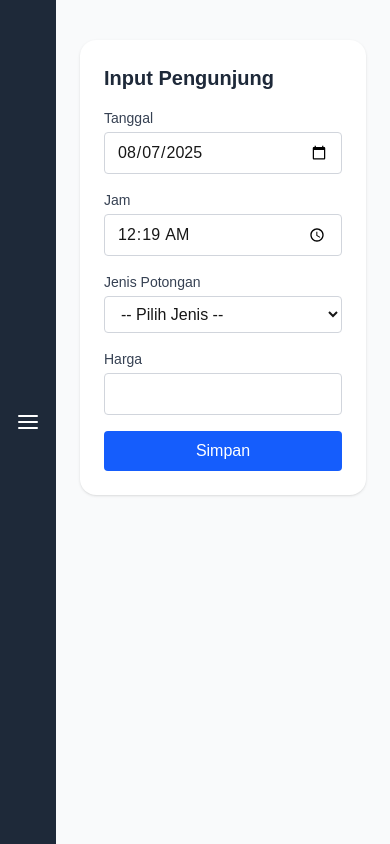
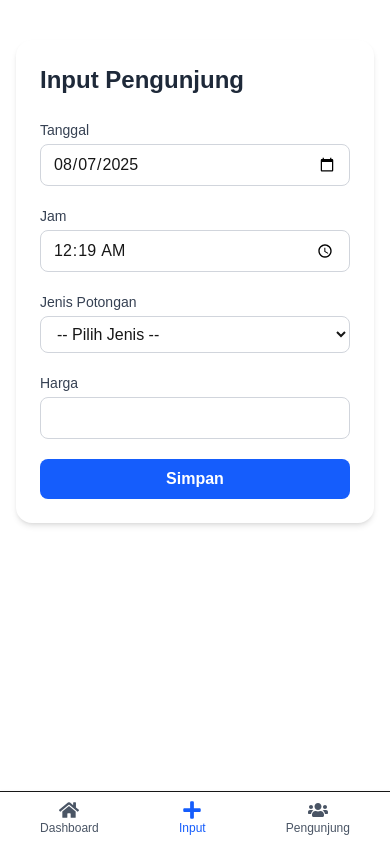
Before and after one commit to dewanda24/pangkas-anugrah, a Next.js app: page /input in a window 390 px wide. Built offline with nearby package versions, Linux system fonts and the light colour scheme; no server answers.

Commit message:
update fitur Navigasi

```diff
--- a/app/input/page.tsx
+++ b/app/input/page.tsx
@@ -64,13 +64,15 @@ export default function InputPage() {
   };
 
   return (
-    <section className="max-w-md mx-auto bg-white dark:bg-gray-800 p-6 rounded-2xl shadow mt-4">
-      <h2 className="text-xl font-semibold mb-4 text-gray-800 dark:text-white">
+    <section className="max-w-md mx-auto bg-white dark:bg-gray-800 p-6 rounded-2xl shadow-md mt-6 space-y-6 ml-">
+      <h2 className="text-2xl font-semibold text-gray-800 dark:text-white">
         Input Pengunjung
       </h2>
-      <form onSubmit={handleSubmit} className="space-y-4">
-        <div>
-          <label className="block text-sm mb-1 text-gray-700 dark:text-gray-300">
+
+      <form onSubmit={handleSubmit} className="space-y-5">
+        {/* Tanggal */}
+        <div className="space-y-1">
+          <label className="block text-sm font-medium text-gray-700 dark:text-gray-300">
             Tanggal
           </label>
           <input
@@ -78,13 +80,14 @@ export default function InputPage() {
             name="tanggal"
             value={form.tanggal}
             onChange={handleChange}
-            className="w-full px-3 py-2 rounded border border-gray-300 dark:border-gray-600 dark:bg-gray-700 dark:text-white"
+            className="w-full px-3 py-2 rounded-lg border border-gray-300 dark:border-gray-600 dark:bg-gray-700 dark:text-white focus:outline-none focus:ring-2 focus:ring-blue-500 transition"
             required
           />
         </div>
 
-        <div>
-          <label className="block text-sm mb-1 text-gray-700 dark:text-gray-300">
+        {/* Jam */}
+        <div className="space-y-1">
+          <label className="block text-sm font-medium text-gray-700 dark:text-gray-300">
             Jam
           </label>
           <input
@@ -92,20 +95,21 @@ export default function InputPage() {
             name="jam"
             value={form.jam}
             onChange={handleChange}
-            className="w-full px-3 py-2 rounded border border-gray-300 dark:border-gray-600 dark:bg-gray-700 dark:text-white"
+            className="w-full px-3 py-2 rounded-lg border border-gray-300 dark:border-gray-600 dark:bg-gray-700 dark:text-white focus:outline-none focus:ring-2 focus:ring-blue-500 transition"
             required
           />
         </div>
 
-        <div>
-          <label className="block text-sm mb-1 text-gray-700 dark:text-gray-300">
+        {/* Jenis Potongan */}
+        <div className="space-y-1">
+          <label className="block text-sm font-medium text-gray-700 dark:text-gray-300">
             Jenis Potongan
           </label>
           <select
             name="jenis"
             value={form.jenis}
             onChange={handleChange}
-            className="w-full px-3 py-2 rounded border border-gray-300 dark:border-gray-600 dark:bg-gray-700 dark:text-white"
+            className="w-full px-3 py-2 rounded-lg border border-gray-300 dark:border-gray-600 dark:bg-gray-700 dark:text-white focus:outline-none focus:ring-2 focus:ring-blue-500 transition"
             required
           >
             <option value="">-- Pilih Jenis --</option>
@@ -114,8 +118,9 @@ export default function InputPage() {
           </select>
         </div>
 
-        <div>
-          <label className="block text-sm mb-1 text-gray-700 dark:text-gray-300">
+        {/* Harga */}
+        <div className="space-y-1">
+          <label className="block text-sm font-medium text-gray-700 dark:text-gray-300">
             Harga
           </label>
           <input
@@ -123,16 +128,18 @@ export default function InputPage() {
             name="harga"
             value={form.harga}
             readOnly
-            className="w-full px-3 py-2 rounded border border-gray-300 dark:border-gray-600 dark:bg-gray-700 dark:text-white"
+            className="w-full px-3 py-2 rounded-lg border border-gray-300 dark:border-gray-600 dark:bg-gray-700 dark:text-white focus:outline-none focus:ring-2 focus:ring-blue-500 transition"
             required
           />
         </div>
 
-        {error && <p className="text-red-500 text-sm">{error}</p>}
+        {/* Error Message */}
+        {error && <p className="text-red-500 text-sm mt-2">{error}</p>}
 
+        {/* Submit Button */}
         <button
           type="submit"
-          className="w-full bg-blue-600 text-white py-2 rounded hover:bg-blue-700 disabled:opacity-50"
+          className="w-full bg-blue-600 text-white font-semibold py-2 rounded-lg hover:bg-blue-700 transition disabled:opacity-50 disabled:cursor-not-allowed"
           disabled={loading}
         >
           {loading ? "Menyimpan..." : "Simpan"}
--- a/app/layout.tsx
+++ b/app/layout.tsx
@@ -1,9 +1,12 @@
+// app/layout.tsx
+import "../styles/globals.css";
+import type { Metadata } from "next";
 import Sidebar from "@/components/Sidebar";
-import "../styles/globals.css"; // pastikan ada file ini
+import BottomNav from "@/components/BottomNav";
 
-export const metadata = {
-  title: "Pangkas Anugrah",
-  description: "Dashboard pencatatan pelanggan",
+export const metadata: Metadata = {
+  title: "Dashboard",
+  description: "Aplikasi dashboard pribadi",
 };
 
 export default function RootLayout({
@@ -13,11 +16,15 @@ export default function RootLayout({
 }) {
   return (
     <html lang="en">
-      <body>
-        <div className="flex min-h-screen">
-          <Sidebar />
-          <main className="flex-1 p-6 bg-gray-50">{children}</main>
-        </div>
+      <body className="flex bg-gray-100 min-h-screen">
+        {/* Sidebar hanya tampil di md dan lebih */}
+        <Sidebar />
+
+        {/* Konten utama */}
+        <main className="flex-1 md:ml-4 pb-16 md:pb-0 p-4">{children}</main>
+
+        {/* Bottom Navigation hanya tampil di mobile */}
+        <BottomNav />
       </body>
     </html>
   );
--- /dev/null
+++ b/components/BottomNav.tsx
@@ -0,0 +1,33 @@
+// components/BottomNav.tsx
+"use client";
+
+import Link from "next/link";
+import { usePathname } from "next/navigation";
+import { FaHome, FaPlus, FaUsers} from "react-icons/fa"; // Gaya Font Awesome
+
+const menu = [
+  { icon: <FaHome size={20} />, label: "Dashboard", href: "/" },
+  { icon: <FaPlus size={20} />, label: "Input", href: "/input" },
+  { icon: <FaUsers size={20} />, label: "Pengunjung", href: "/data" },
+];
+
+export default function BottomNav() {
+  const pathname = usePathname();
+
+  return (
+    <nav className="fixed bottom-0 left-0 right-0 z-50 md:hidden bg-white border-t shadow flex justify-around">
+      {menu.map((item) => (
+        <Link
+          key={item.href}
+          href={item.href}
+          className={`flex flex-col items-center justify-center py-2 text-xs ${
+            pathname === item.href ? "text-blue-600" : "text-gray-600"
+          }`}
+        >
+          {item.icon}
+          <span>{item.label}</span>
+        </Link>
+      ))}
+    </nav>
+  );
+}
--- a/components/Sidebar.tsx
+++ b/components/Sidebar.tsx
@@ -1,58 +1,36 @@
+// components/Sidebar.tsx
 "use client";
 
-import { useState } from "react";
-import SidebarLink from "./SidebarLink";
-import { FiMenu, FiHome, FiEdit, FiList } from "react-icons/fi";
-import clsx from "clsx";
+import Link from "next/link";
+import { usePathname } from "next/navigation";
+import { FaHome, FaPlus, FaUsers } from "react-icons/fa";
 
-const links = [
-  { href: "/", label: "Dashboard", icon: <FiHome /> },
-  { href: "/input", label: "Input Data", icon: <FiEdit /> },
-  { href: "/data", label: "Data Pengunjung", icon: <FiList /> },
+const menu = [
+  { icon: <FaHome />, label: "Dashboard", href: "/" },
+  { icon: <FaPlus />, label: "Input Data", href: "/input" },
+  { icon: <FaUsers />, label: "Data Pengunjung", href: "/data" },
 ];
 
 export default function Sidebar() {
-  const [open, setOpen] = useState(false);
+  const pathname = usePathname();
 
   return (
-    <>
-      {/* Topbar untuk mobile */}
-      <div className="md:hidden flex items-center px-4 py-3 bg-gray-800 text-white">
-        <button onClick={() => setOpen(!open)} className="text-2xl">
-          <FiMenu />
-        </button>
-      </div>
-
-      {/* Sidebar utama */}
-      <aside
-        className={clsx(
-          "fixed z-20 md:static top-0 left-0 h-full w-64 bg-gray-800 text-white transition-transform duration-300",
-          open ? "translate-x-0" : "-translate-x-full md:translate-x-0"
-        )}
-      >
-        <div className="p-4 text-xl font-bold border-b border-gray-700 hidden md:block">
-          Pangkas Anugrah
-        </div>
-        <nav className="flex flex-col mt-4">
-          {links.map((link) => (
-            <SidebarLink
-              key={link.href}
-              href={link.href}
-              icon={link.icon}
-              label={link.label}
-              onClick={() => setOpen(false)} // Tutup saat di mobile
-            />
-          ))}
-        </nav>
-      </aside>
-
-      {/* Overlay untuk mobile */}
-      {open && (
-        <div
-          className="fixed inset-0 bg-black bg-opacity-50 z-10 md:hidden"
-          onClick={() => setOpen(false)}
-        />
-      )}
-    </>
+    <aside className="hidden md:flex flex-col w-64 h-screen bg-gray-900 text-white p-4">
+      <h1 className="text-2xl font-bold mb-6">Dashboard</h1>
+      <nav className="flex flex-col gap-2">
+        {menu.map((item) => (
+          <Link
+            key={item.href}
+            href={item.href}
+            className={`flex items-center gap-3 p-2 rounded hover:bg-gray-700 ${
+              pathname === item.href ? "bg-gray-700" : ""
+            }`}
+          >
+            {item.icon}
+            <span>{item.label}</span>
+          </Link>
+        ))}
+      </nav>
+    </aside>
   );
 }
--- a/components/SidebarLink.tsx
+++ /dev/null
@@ -1,38 +0,0 @@
-"use client";
-
-import Link from "next/link";
-import { usePathname } from "next/navigation";
-import clsx from "clsx";
-import { ReactNode } from "react";
-
-interface SidebarLinkProps {
-  href: string;
-  icon: ReactNode;
-  label: string;
-  onClick?: () => void;
-}
-
-export default function SidebarLink({
-  href,
-  icon,
-  label,
-  onClick,
-}: SidebarLinkProps) {
-  const pathname = usePathname();
-  const isActive = pathname === href;
-
-  return (
-    <Link href={href} passHref>
-      <div
-        onClick={onClick}
-        className={clsx(
-          "flex items-center px-4 py-3 hover:bg-gray-700 transition-colors duration-200 cursor-pointer",
-          isActive && "bg-gray-700 font-semibold"
-        )}
-      >
-        <span className="text-xl mr-3">{icon}</span>
-        <span className="text-base">{label}</span>
-      </div>
-    </Link>
-  );
-}
--- a/package.json
+++ b/package.json
@@ -11,11 +11,15 @@
   "dependencies": {
     "@supabase/ssr": "^0.6.1",
     "clsx": "^2.1.1",
+    "file-saver": "^2.0.5",
+    "jspdf": "^3.0.1",
+    "jspdf-autotable": "^5.0.2",
     "next": "15.4.5",
     "react": "19.1.0",
     "react-dom": "19.1.0",
     "react-icons": "^5.5.0",
-    "recharts": "^3.1.2"
+    "recharts": "^3.1.2",
+    "xlsx": "^0.18.5"
   },
   "devDependencies": {
     "@eslint/eslintrc": "^3",
```
Also changed, not shown: app/data/page.tsx (+19 -18 lines), app/page.tsx (+22 -13 lines), 1 other file (tests, documents, lock files or other folders).
